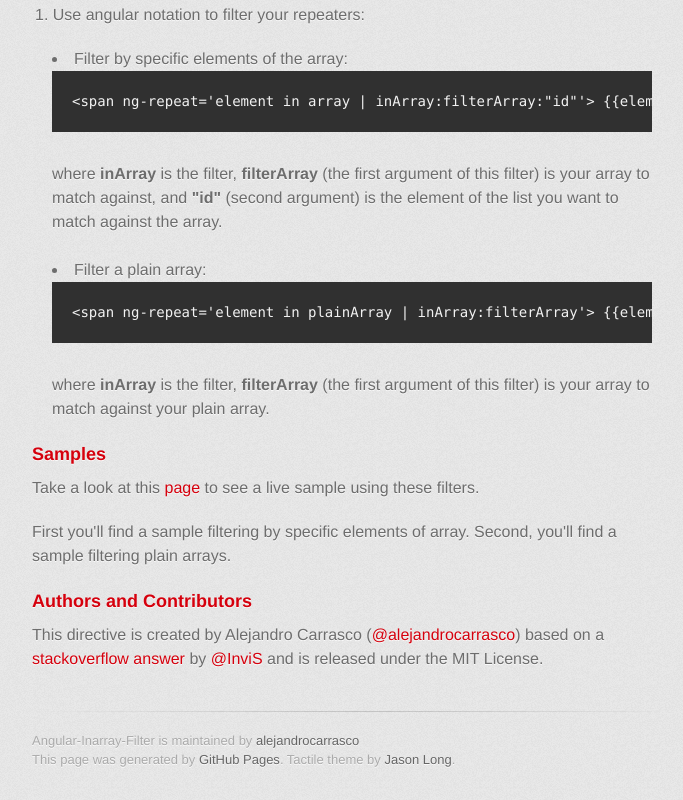
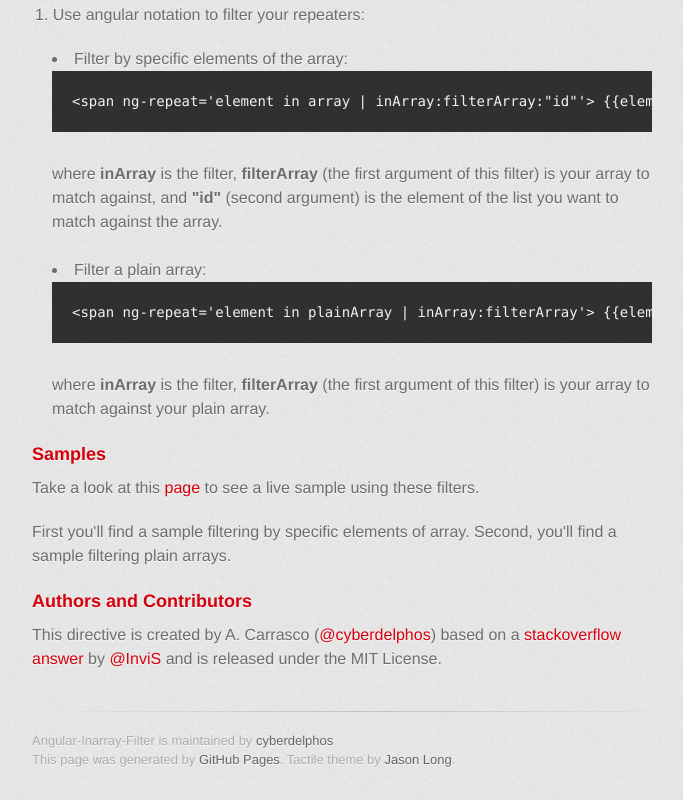
Before and after one commit to cyberdelphos/angular-inarray-filter, a plain HTML site: page index.html in a window 1280 px wide. Shown: the part 1025-1825 px from the top of the page, without its empty margins (298-981 px from the left). Drawn offline with Linux system fonts and the light colour scheme; a web font is replaced by a local one.

Commit message:
Updating

```diff
--- a/index.html
+++ b/index.html
@@ -10,7 +10,7 @@
     <!--[if lt IE 9]>
     <script src="//html5shiv.googlecode.com/svn/trunk/html5.js"></script>
     <![endif]-->
-    <title>Angular InArray Filter by alejandrocarrasco</title>
+    <title>Angular InArray Filter by cyberdelphos</title>
   </head>
 
   <body>
@@ -23,9 +23,9 @@
         </header>
 
         <section id="downloads" class="clearfix">
-          <a href="https://github.com/alejandrocarrasco/angular-inarray-filter/zipball/master" id="download-zip" class="button"><span>Download .zip</span></a>
-          <a href="https://github.com/alejandrocarrasco/angular-inarray-filter/tarball/master" id="download-tar-gz" class="button"><span>Download .tar.gz</span></a>
-          <a href="https://github.com/alejandrocarrasco/angular-inarray-filter" id="view-on-github" class="button"><span>View on GitHub</span></a>
+          <a href="https://github.com/cyberdelphos/angular-inarray-filter/zipball/master" id="download-zip" class="button"><span>Download .zip</span></a>
+          <a href="https://github.com/cyberdelphos/angular-inarray-filter/tarball/master" id="download-tar-gz" class="button"><span>Download .tar.gz</span></a>
+          <a href="https://github.com/cyberdelphos/angular-inarray-filter" id="view-on-github" class="button"><span>View on GitHub</span></a>
         </section>
 
         <hr>
@@ -36,7 +36,7 @@
 
 <p>Clone this repository:</p>
 
-<pre><code>$ git clone https://github.com/alejandrocarrasco/angular-inarray-filter.git
+<pre><code>$ git clone https://github.com/cyberdelphos/angular-inarray-filter.git
 </code></pre>
 
 <p>If you're using the GitHub for Mac, simply sync your repository and you'll see the new branch.</p>
@@ -82,11 +82,11 @@
 <h3>
 <a name="authors-and-contributors" class="anchor" href="#authors-and-contributors"><span class="octicon octicon-link"></span></a>Authors and Contributors</h3>
 
-<p>This directive is created by Alejandro Carrasco (<a href="https://github.com/alejandrocarrasco" class="user-mention">@alejandrocarrasco</a>) based on a <a href="http://stackoverflow.com/questions/15454900/is-it-possible-to-filter-angular-js-by-containment-in-another-array/21171880#21171880">stackoverflow answer</a> by <a href="http://stackoverflow.com/users/714495/invis">@InviS</a> and is released under the MIT License.</p>
+<p>This directive is created by A. Carrasco (<a href="https://github.com/cyberdelphos" class="user-mention">@cyberdelphos</a>) based on a <a href="http://stackoverflow.com/questions/15454900/is-it-possible-to-filter-angular-js-by-containment-in-another-array/21171880#21171880">stackoverflow answer</a> by <a href="http://stackoverflow.com/users/714495/invis">@InviS</a> and is released under the MIT License.</p>
         </section>
 
         <footer>
-          Angular-Inarray-Filter is maintained by <a href="https://github.com/alejandrocarrasco">alejandrocarrasco</a><br>
+          Angular-Inarray-Filter is maintained by <a href="https://github.com/cyberdelphos">cyberdelphos</a><br>
           This page was generated by <a href="http://pages.github.com">GitHub Pages</a>. Tactile theme by <a href="https://twitter.com/jasonlong">Jason Long</a>.
         </footer>
 
```
Also changed, not shown: 1 other file.
